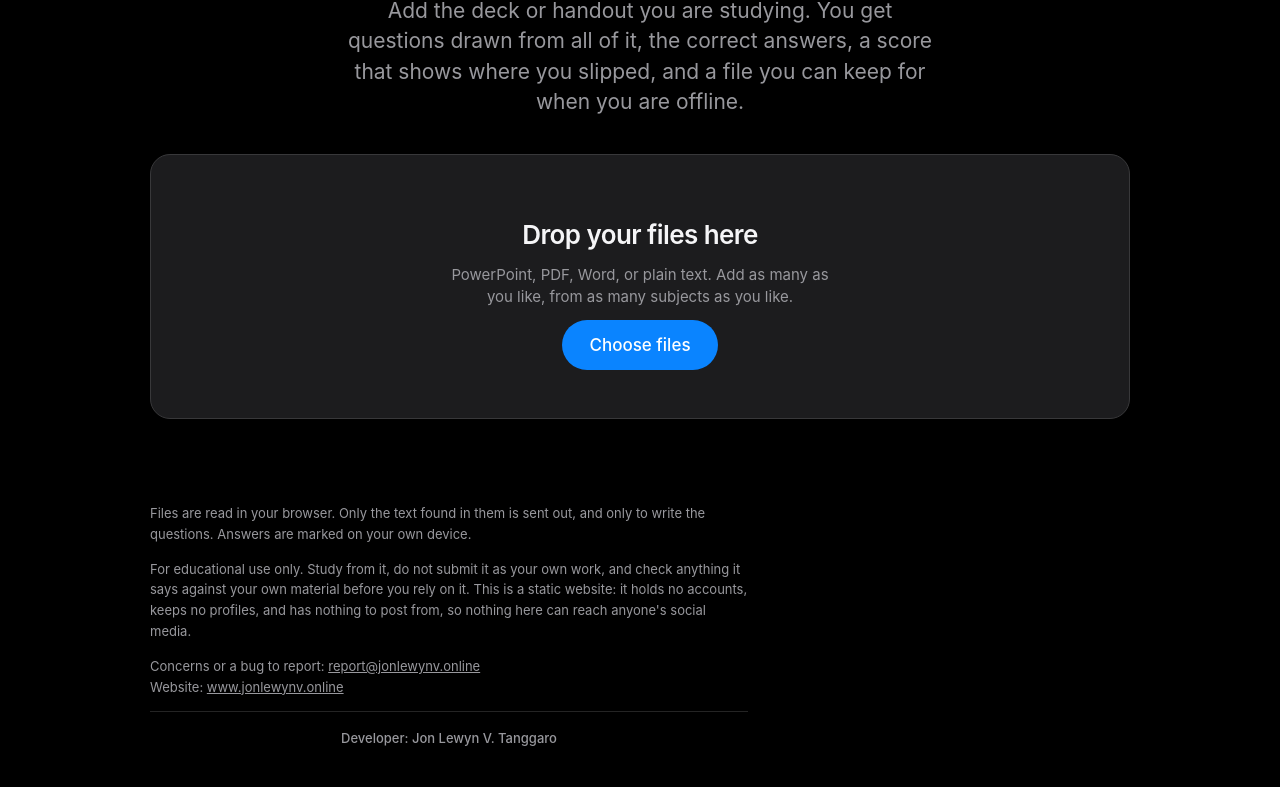
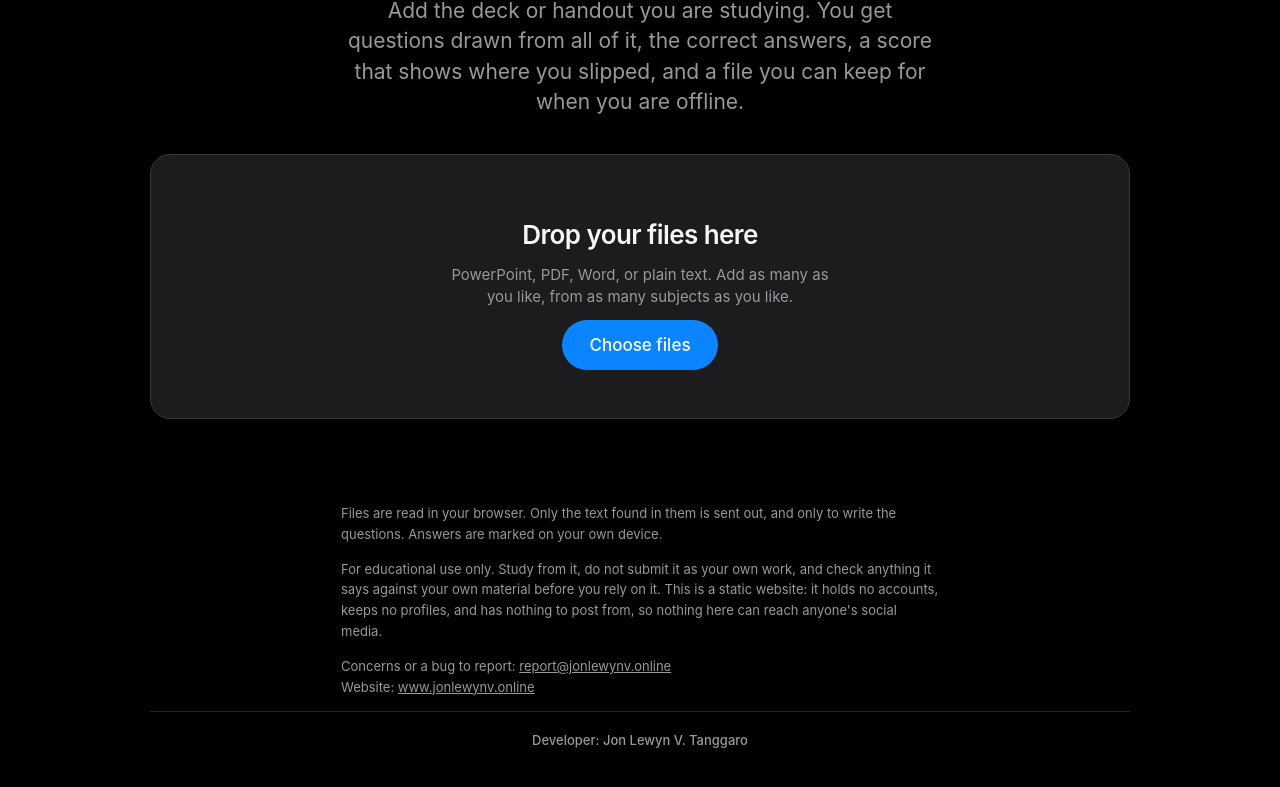
Before and after one commit to lewynski/acadreviewer, a website: page index.html in a window 1280 px wide. Shown: the part 299-1086 px from the top of the page. Drawn offline with Linux system fonts and the light colour scheme.

Commit message:
Update style.css

```diff
--- a/assets/css/style.css
+++ b/assets/css/style.css
@@ -1029,8 +1029,13 @@ button.tile {
   line-height: 1.6;
 }
 
-.footer p {
+/* Prose is held to a readable measure and centred in the page, so on a wide
+   screen the footer sits under the middle of the content rather than hugging
+   the left edge. :not(.credit) keeps this off the credit line, which spans the
+   full width -- a plain .credit rule would lose to .footer p on specificity. */
+.footer p:not(.credit) {
   max-width: 46em;
+  margin-inline: auto;
 }
 
 .footer p + p {
@@ -1042,12 +1047,11 @@ button.tile {
 }
 
 .credit {
-  margin-top: 20px;
-  padding-top: 16px;
+  margin-top: 24px;
+  padding-top: 18px;
   border-top: 1px solid var(--hair);
   font-weight: 500;
   text-align: center;
-  max-width: none;
 }
 
 .section {
```
